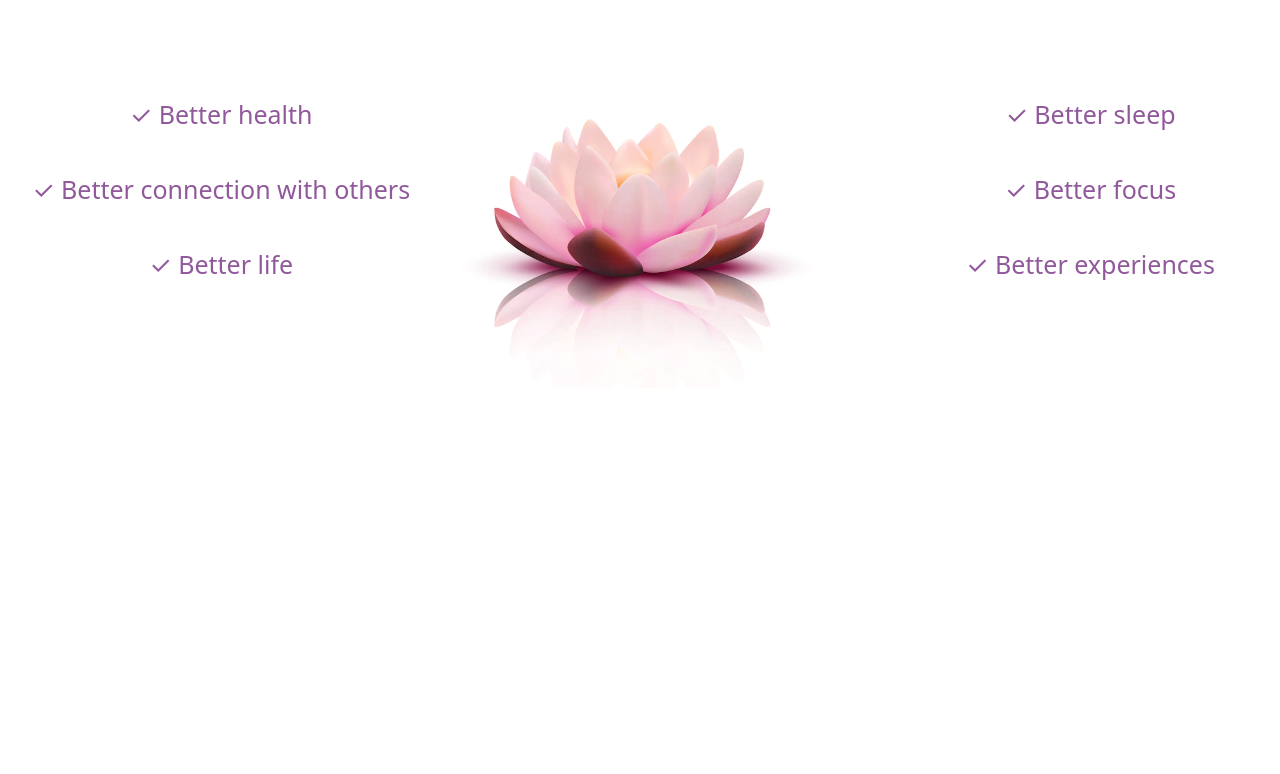
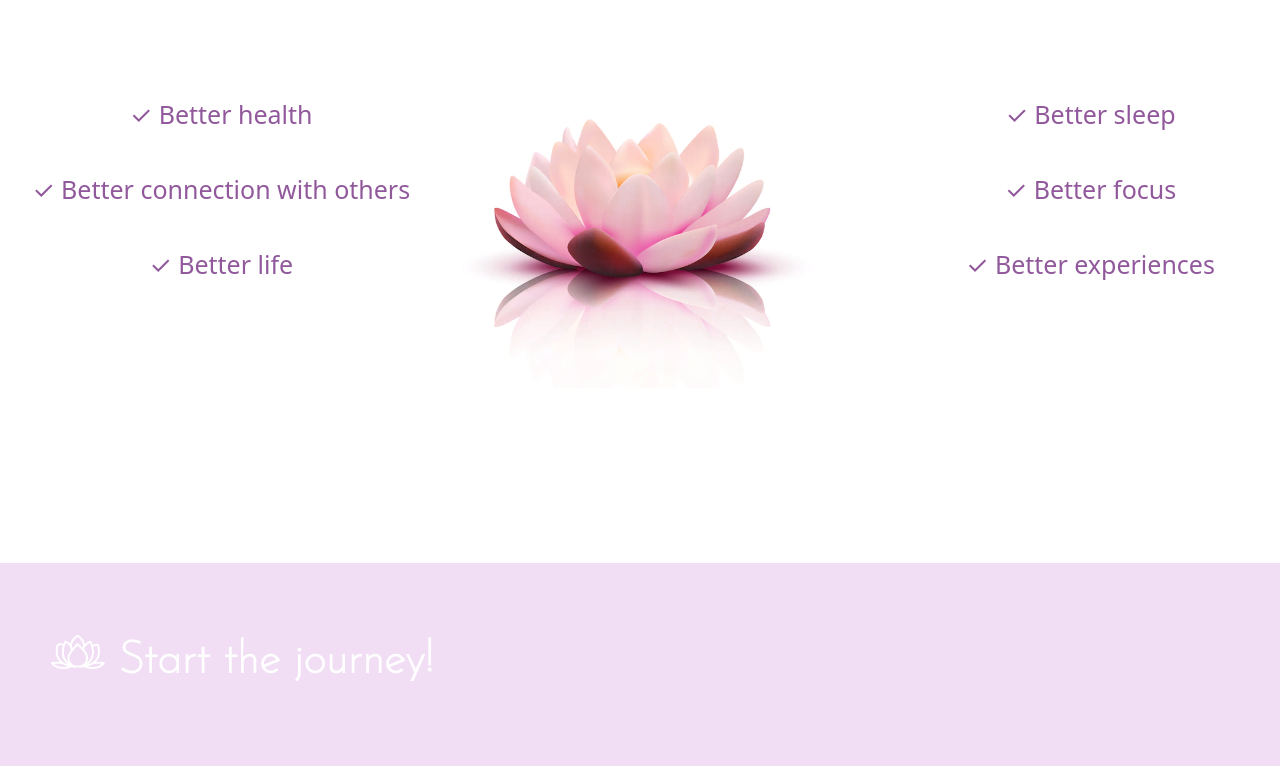
Before and after one commit to idaliaFelsmann/InnerPeace, a plain HTML site: page index.html in a window 1280 px wide. Shown: the part 535-1309 px from the top of the page. Before the commit the page ends 948 px from the top, so only its background shows below. Drawn offline with nearby package versions, Linux system fonts and the light colour scheme.

Commit message:
section h3

```diff
--- a/index.html
+++ b/index.html
@@ -101,5 +101,16 @@
 </div>
 
     </div>
+
+
+     <h3>
+      <img
+        src="images/lotusLogo.png"
+        class="lotus-logo"
+        alt="lotus"
+        width="55px"
+      />
+      Start the journey!
+     </h3>
   </body>
 </html>
--- a/style.css
+++ b/style.css
@@ -72,6 +72,7 @@ p {
 .section-one {
   text-align: center;
   margin-top: 80px;
+  margin-bottom: 150px;
 }
 
 ul {
@@ -80,3 +81,14 @@ ul {
   color: var(--third-color);
   line-height: 3;
 }
+
+h3 {
+  color: rgb(254, 254, 254);
+  font-size: 45px;
+  font-family: "Josefin Sans", sans-serif;
+  padding-top: 70px;
+  padding-bottom: 70px;
+  background-color: var(--main-color);
+  font-weight: 900;
+  padding-left: 50px;
+}
```
